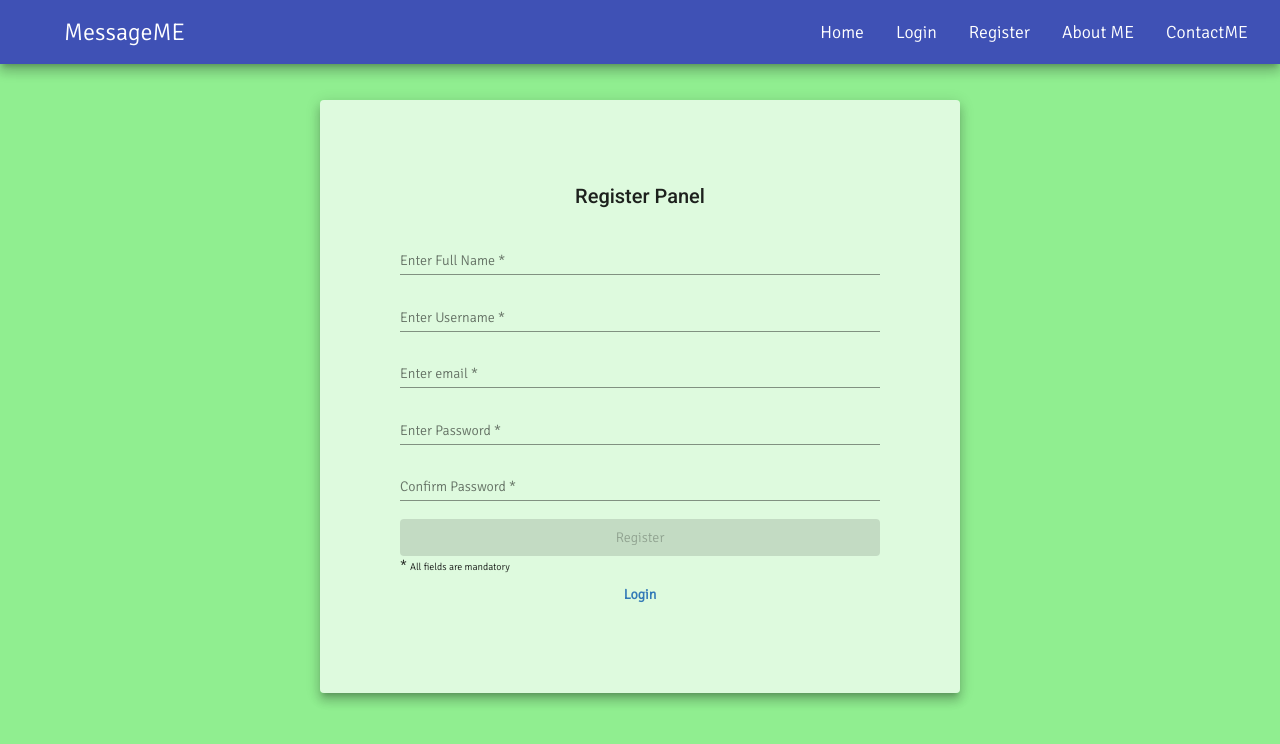
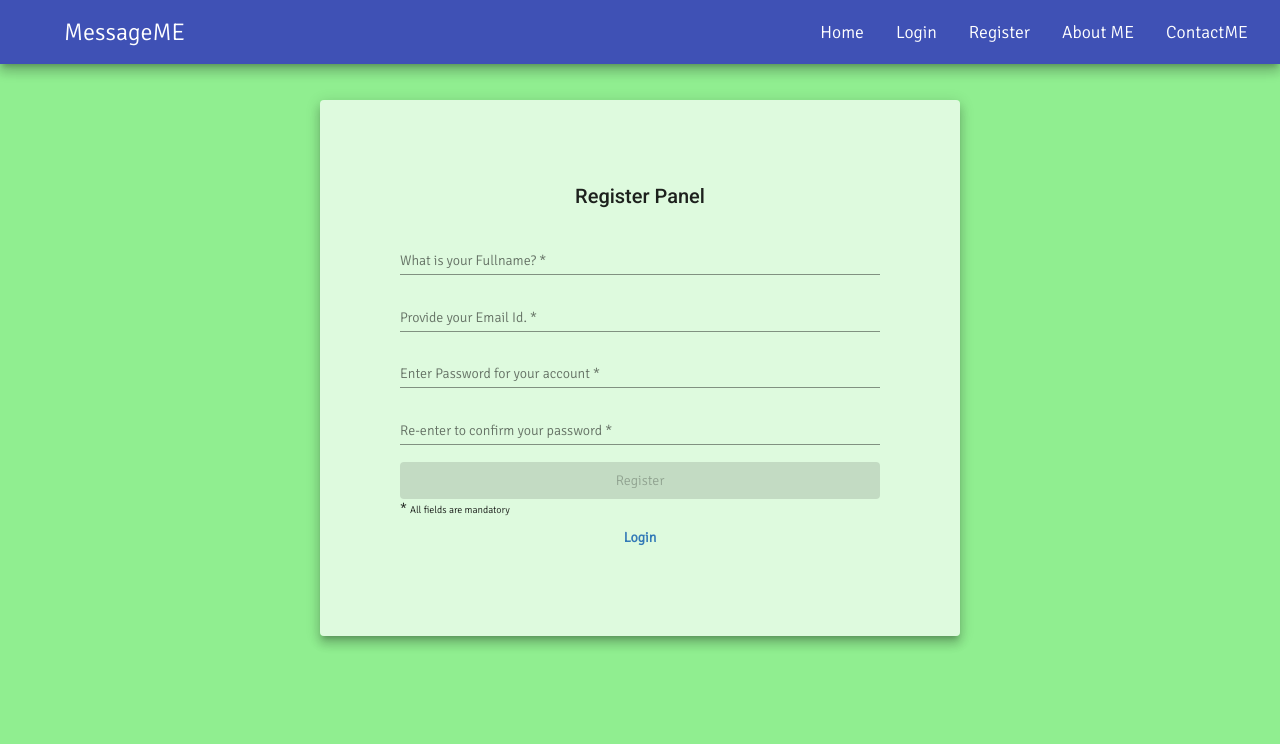
Before and after one commit to manishekaneja/anyMessApplication_a2, an Angular app: page /account/register in a window 1280 px wide. Shown: the top 744 px of the page. Built offline with nearby package versions, Linux system fonts and the light colour scheme.

Commit message:
Register page ui updated.Along with error messages

```diff
--- a/src/app/EqualityValidator.ts
+++ b/src/app/EqualityValidator.ts
@@ -2,6 +2,6 @@ import { ValidatorFn, AbstractControl } from '@angular/forms'
 
 export function EqualityValid(name: String): ValidatorFn {
     return (control: AbstractControl): { [key: string]: any } => {
-        return (name != control.value) ? { 'notEqual': { value: control.value } } : null;
+        return (name != control.value) ? { 'notPassword': { value: control.value } } : null;
     }
 }
--- a/src/app/login/login.component.html
+++ b/src/app/login/login.component.html
@@ -29,14 +29,16 @@
         <mat-error *ngIf="password.invalid && (password.touched || password.dirty) && (password.errors.minlength) ">
           Password Length should have minimum 4 characters.
         </mat-error>
+        <mat-error *ngIf="password.invalid && (password.touched || password.dirty) && (password.errors.minlength) ">
+          Password Length should have minimum 4 characters.
+        </mat-error>
       </mat-form-field>
 
       <button mat-raised-button color="primary" [disabled]="!myform.form.valid" (click)="doLogin()">Login</button>
       <mat-card *ngIf="this.invalidAttempt" class="error-message-box">
         Username or password in incorrect. Please try with correct credintials.
       </mat-card>
-
-      <a style="outline:none;" routerLink="/account/register">
+      <a class="mt-10" routerLink="/account/register">
         Register
       </a>
     </form>
--- a/src/app/register/register.component.html
+++ b/src/app/register/register.component.html
@@ -6,44 +6,61 @@
     <form #myform="ngForm">
       <mat-form-field>
         <mat-label>
-          Enter Full Name
+          What is your Fullname?
         </mat-label>
-        <input matInput type="text" id="fullName" name="fullName" required placeholder="Enter your Full Name here"
-          required [(ngModel)]="data.fullName" #username="ngModel">
+        <input matInput type="text" name="fullname" placeholder="Write your complete name here" required
+          [(ngModel)]="data.fullname" #fullname="ngModel">
+        <mat-error *ngIf="fullname.invalid && (fullname.touched || fullname.dirty) && fullname.errors.required">
+          Please enter an your full name.
+        </mat-error>
       </mat-form-field>
       <mat-form-field>
         <mat-label>
-          Enter Username
+          Provide your Email Id.
         </mat-label>
-        <input matInput type="text" id="username" name="username" required placeholder="Enter Username here" required
-          [(ngModel)]="data.username" #username="ngModel">
+        <input matInput type="email" name="email" pattern="^([a-zA-Z0-9_\.]+)@([a-zA-Z0-9_\-\.]+)\.([a-zA-Z]{2,5})$"
+          placeholder="Enter your email here" required [(ngModel)]="data.email" #email="ngModel">
+        <mat-error *ngIf="email.invalid && (email.touched || email.dirty) && email.errors.required">
+          Please enter an email address.
+        </mat-error>
+        <mat-error *ngIf="email.invalid && (email.touched || email.dirty) && email.errors.pattern">
+          Please enter a valid email address.
+        </mat-error>
       </mat-form-field>
       <mat-form-field>
         <mat-label>
-          Enter email
+          Enter Password for your account
         </mat-label>
-        <input matInput type="text" id="email" name="email"
-          pattern="^([a-zA-Z0-9_\-\.]+)@([a-zA-Z0-9_\-\.]+)\.([a-zA-Z]{2,5})$" placeholder="Enter Email here" required
-          [(ngModel)]="data.email" #username="ngModel">
+        <input matInput type="password" name="password" placeholder="Enter your password here" required minlength="4"
+          maxlength="16" [(ngModel)]="data.password" #password="ngModel">
+        <mat-error *ngIf="password.invalid && (password.touched || password.dirty) && password.errors.required">
+          Please enter your password to continue.
+        </mat-error>
+        <mat-error *ngIf="password.invalid && (password.touched || password.dirty) && (password.errors.minlength) ">
+          Password Length should have minimum 4 characters.
+        </mat-error>
       </mat-form-field>
       <mat-form-field>
         <mat-label>
-          Enter Password
+          Re-enter to confirm your password
         </mat-label>
-        <input matInput type="password" name="password" id="password" placeholder="Enter Password here" required
-          minlength="4" maxlength="16" [(ngModel)]="data.password" #password="ngModel">
-      </mat-form-field>
-      <mat-form-field>
-        <mat-label>
-          Confirm Password
-        </mat-label>
-        <input matInput type="password" name="cpassword" id="cpassword" laceholder="Re-enter Password here" required
-          appEqualCheck [equalCheck]="data.password" maxlength="16" [(ngModel)]="data.cpassword" #cpassword="ngModel">
+        <input matInput type="password" name="cpassword" placeholder="Re-enter Password here" required appEqualCheck
+          [equalCheck]="data.password" maxlength="16" [(ngModel)]="data.cpassword" #cpassword="ngModel">
+        <mat-error *ngIf="cpassword.invalid && (cpassword.touched || cpassword.dirty) && cpassword.errors.required">
+          Please confirm your password
+        </mat-error>
+        <mat-error
+          *ngIf="cpassword.invalid && (cpassword.touched || cpassword.dirty) && !cpassword.errors.required && cpassword.errors.notPassword">
+          Both password don't match
+        </mat-error>
       </mat-form-field>
 
       <button mat-raised-button color="primary" type="submit" [disabled]="!myform.form.valid"
         (click)="doRegister()">Register</button>
-      <span>*
+      <mat-card *ngIf="this.invalidAttempt" class="error-message-box">
+        {{this.invalidAttempMessage}} Username or password in incorrect. Please try with correct credintials.
+      </mat-card>
+      <span *ngIf="!this.invalidAttempt">*
         <span style="font-size:10px;"> All fields are mandatory</span>
       </span>
       <a routerLink="/account/login">
--- a/src/styles.css
+++ b/src/styles.css
@@ -49,6 +49,9 @@ a:active {
   padding-top: 10px;
   padding-bottom: 10px;
 }
+.mt-10{
+  margin-top: 10px;
+}
 .flxr {
   display: flex;
   flex-direction: row;
```
